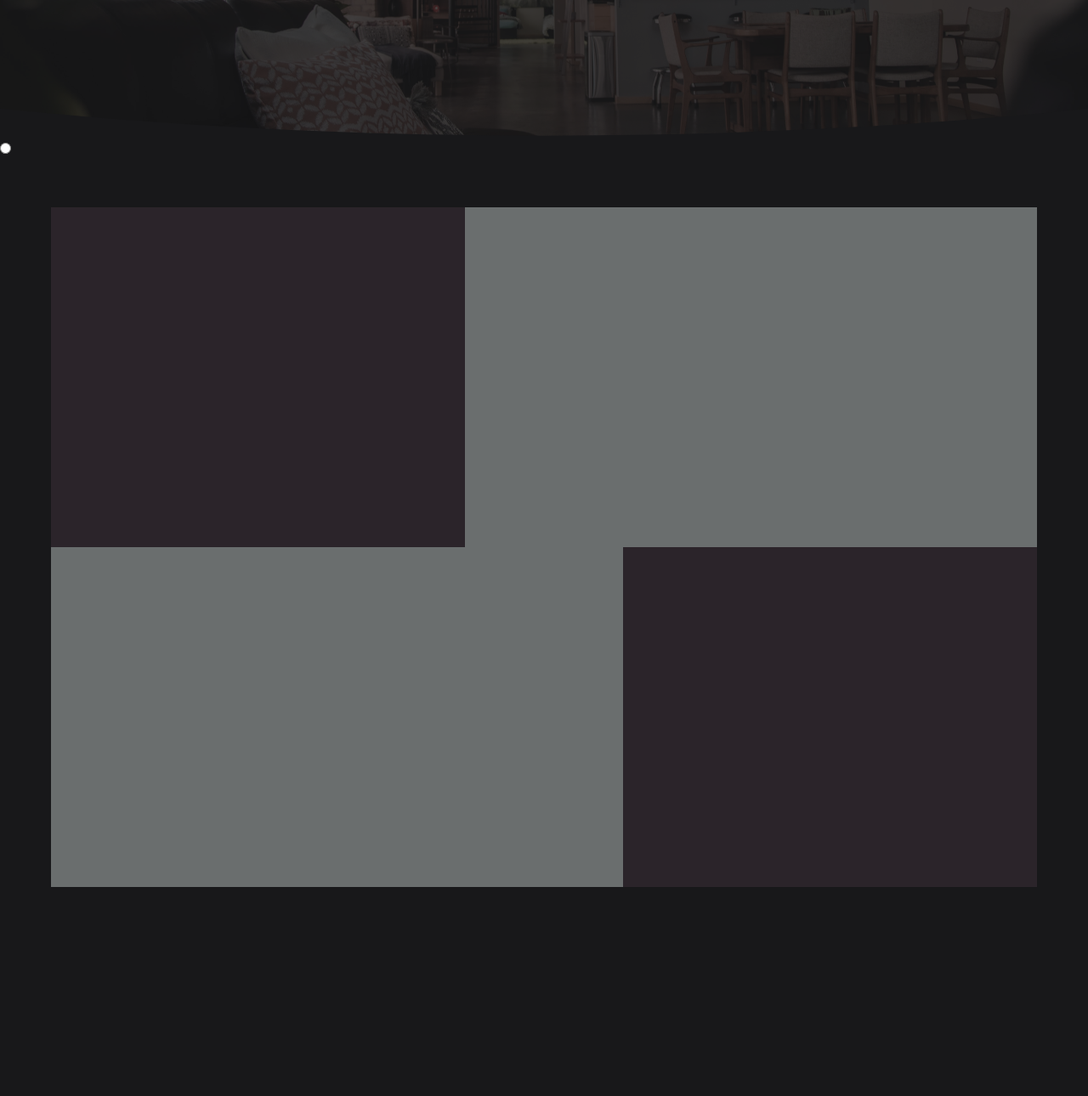
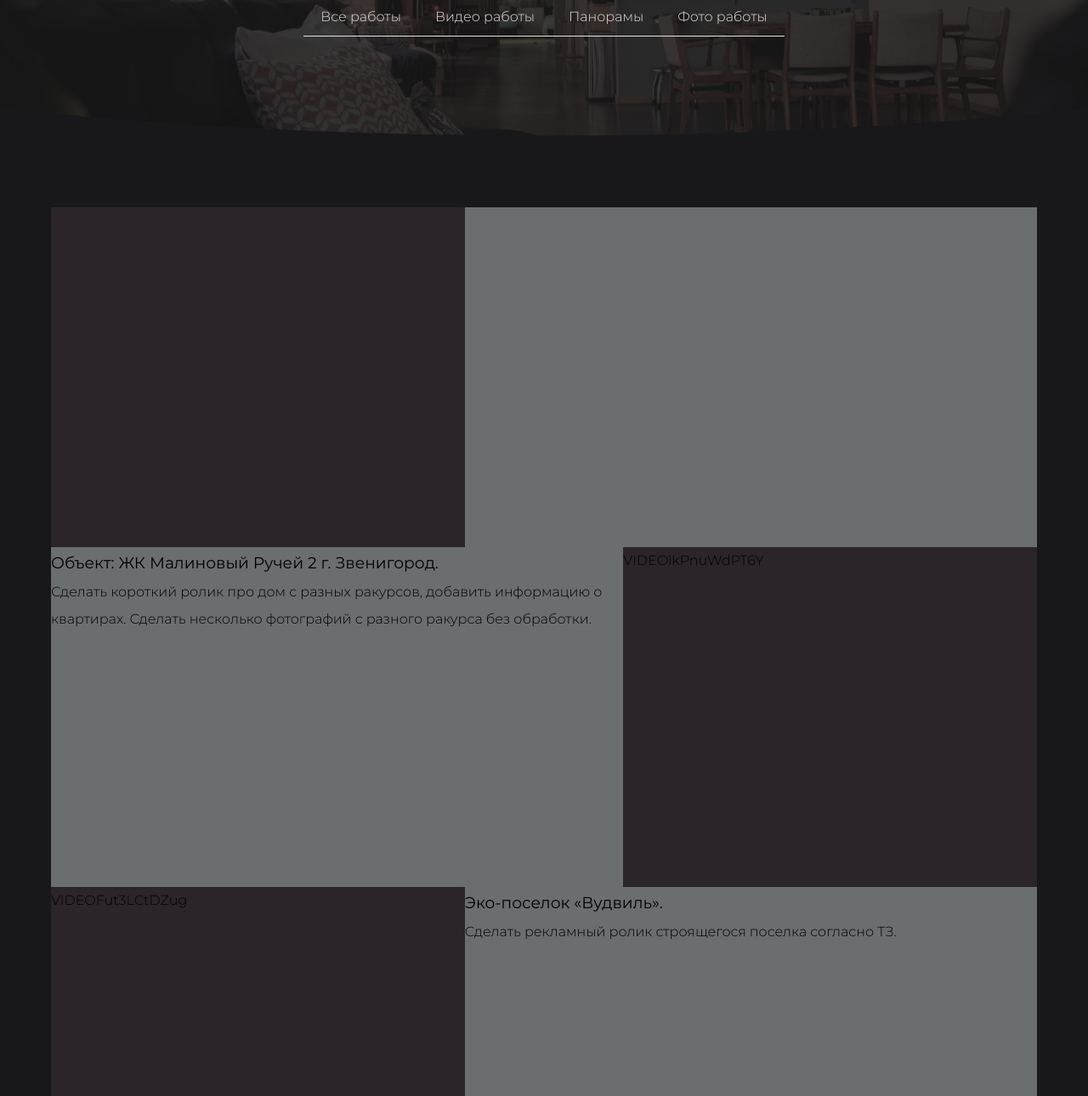
Before and after one commit to Avalonkoteek/Avalonkoteek.github.io, a plain HTML site: page portfolio/Portfolio.html in a window 1280 px wide. Shown: the part 236-1526 px from the top of the page at 85% size. Before the commit the page ends 1360 px from the top, so only its background shows below. Drawn offline with Linux system fonts and the light colour scheme; no server answers.

Commit message:
описан скрипт по формированию контента в портфолио

```diff
--- a/css/portfolio/ui-kit-portfolio.css
+++ b/css/portfolio/ui-kit-portfolio.css
@@ -63,6 +63,26 @@
   font-style: normal;
   text-align: center;
 }
+
+
+/* inputs */
+
+
+.portfolio-navigation {
+  display: flex;
+  width: 100%;
+  justify-content: center;
+
+}
+.portfolio-navigation__tab{
+  color:#e7e0dd;
+  border-bottom: 1px solid #e7e0dd;
+  padding: 10px 20px;
+  transition: all 0.4s ease;
+}
+.portfolio-navigation__tab:hover{
+  border-bottom: 1px solid #bd9d81;
+}
 .portfolio-wrapper{
   padding: 80px 60px;
   background-color: rgb(24, 24, 26);
--- a/portfolio/Portfolio.html
+++ b/portfolio/Portfolio.html
@@ -22,33 +22,31 @@
 
       <div class="portfolio-header__inner">
         <h1 class="portfolio-header__h1">Портфолио</h1>
+        <div class="portfolio-navigation">
+         <div class="portfolio-navigation__tab" data-type="all" data-checked="checked"><p>Все работы</p></div>
+         <div class="portfolio-navigation__tab" data-type="video" data-checked=""><p>Видео работы</p></div>
+         <div class="portfolio-navigation__tab" data-type="pano" data-checked=""><p>Панорамы</p></div>
+         <div class="portfolio-navigation__tab" data-type="photo" data-checked=""><p>Фото работы</p></div>
+        </div>
       </div>
-      <div class="portfolio-navigation">
-        <input type="radio"><label for=""></label>
-      </div>
+
     </header>
     <section>
-      <ul class="portfolio-wrapper">
+      <ul class="portfolio-wrapper js-portfolio-wrapper">
         <li class="portfolio-item">
           <div class="portfolio-item__visual-box">
-            <img src="" alt="" />
-            <p class="portfolio-item__price"></p>
+            <div class="portfolio-item__visual-wrapper"></div>
+            <div class="portfolio-item__visual-text">
+
+            </div>
           </div>
           <div class="portfolio-item__text-box">
             <h3 class="portfolio-item__title"></h3>
-            <div class="portfolio-item__description"></div>
+            <p class="portfolio-item__decription"></p>
+            <p class="portfolio-item__format"></p>
           </div>
         </li>
-        <li class="portfolio-item">
-          <div class="portfolio-item__visual-box">
-            <img src="" alt="" />
-            <p class="portfolio-item__price"></p>
-          </div>
-          <div class="portfolio-item__text-box">
-            <h3 class="portfolio-item__title"></h3>
-            <div class="portfolio-item__description"></div>
-          </div>
-        </li>
+
       </ul>
     </section>
     <script src="../js/jquery-min.js"></script>
--- a/portfolio/data.json
+++ b/portfolio/data.json
@@ -132,5 +132,19 @@
         "url": "sDLtM0el8Yw"
       }
     ]
+  },
+  {
+    "id": "10",
+    "title": "Slider",
+    "text": "Make a slider",
+    "format": "Аэросъемка + видеосъёмка + инфографика + монтаж.",
+    "price": "15 000",
+    "time": "3 часа",
+    "type": [
+      {
+        "visualType": "photo",
+        "url": ["1.jpg","2.jpg", "3.jpg"]
+      }
+    ]
   }
 ]
--- a/portfolio/portfolio.js
+++ b/portfolio/portfolio.js
@@ -1,8 +1,8 @@
 const requestURL =
-  "http://127.0.0.1:5500/VideoServise-website/portfolio/data.json";
+  "http://127.0.0.1:5500/portfolio/data.json";
 
 sendRequest("GET", requestURL)
-  .then(data => addItem(data))
+  .then(data => addContent(data))
   .catch(err => console.log(err));
 
 function sendRequest(method, url) {
@@ -29,13 +29,76 @@ function sendRequest(method, url) {
 
 function addItem(data) {
   const videoArr = data.filter(element => element.type == "video");
-  console.log(videoArr);
+  console.log(data);
+  checkedTab();
 
-  $("input[name='radio-buttons-group']").change(function() {
-    if ($("input[value='kn1']").prop("checked")) {
-        $('.block').css("display", "block");  // Этот код сработает
-    } else {
-        $('.block').css("display", "none");  // И этот тоже
-    }
+}
+function checkedTab(){
+  let $tabList = $(".portfolio-navigation__tab");
+  $tabList.each(function(){
+ if($(this).data("checked")=="checked" ){
+  uppdateContent($(this).data("type"));
+ };
+  })
+}
+function sortData(dataArr,type){
+  let newData = dataArr.filter(obj => {
+    let ar = obj.type.filter(s => {return s.visualType === type});
+    if(ar.length == 0)return true;
+    else return false;
+  });
+  return newData;
+
+}
+function addContent(SortData){
+  SortData.forEach(element => {
+    createElement(element);
+  });
+}
+
+
+function createElement(element){
+
+let title = element.title;
+let decription = element.text;
+let price = element.price;
+let time = element.time;
+let format = element.format;
+
+// base blocks
+let $ul__wrapper = $(".js-portfolio-wrapper");
+let $li = $('<li class="portfolio-item"></li>');
+let $visualContentWrapper = $('<div class="portfolio-item__visual-box"></div>');
+let $textContentWrapper = $('<div class="portfolio-item__text-box"></div>');
+
+let $textContentItem__title = $('<h3 class="portfolio-item__title">'+title+'</h3>');
+let $textContentItem__description = $('<div class="portfolio-item__description">'+decription+'</div>');
+
+$ul__wrapper.append($li);
+$li.append($visualContentWrapper);
+$li.append($textContentWrapper);
+
+$textContentWrapper.append($textContentItem__title);
+$textContentWrapper.append($textContentItem__description);
+
+// text
+
+
+//visual
+element.type.forEach(el =>{
+  let type = el.visualType;
+  if(type=="video"){
+    let $visualContentItem = $('<div class="portfolio-item__visual-item">VIDEO'+el.url+'</div>');
+    $visualContentWrapper.append($visualContentItem);
+  }
 });
+// слайдер
+// video
+//
+
 }
+class PortfolioSlider{
+ constructor(arr){
+
+ }
+}
```
Also changed, not shown: 1 other file.
